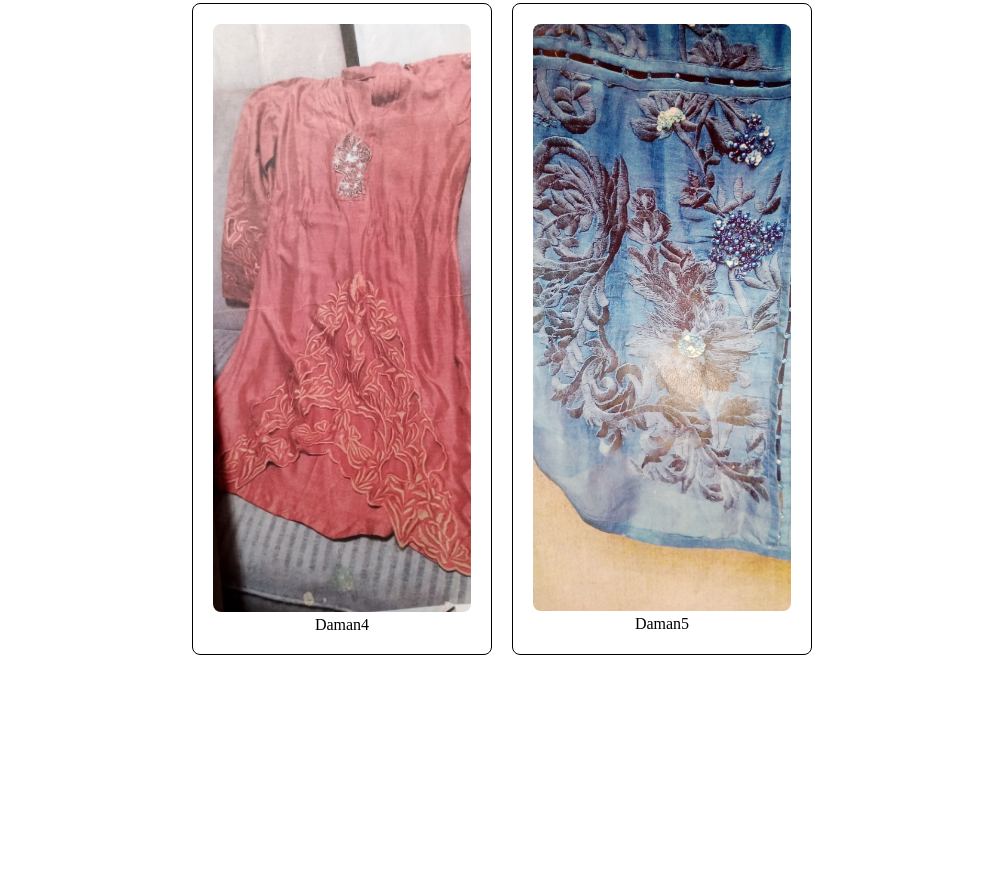
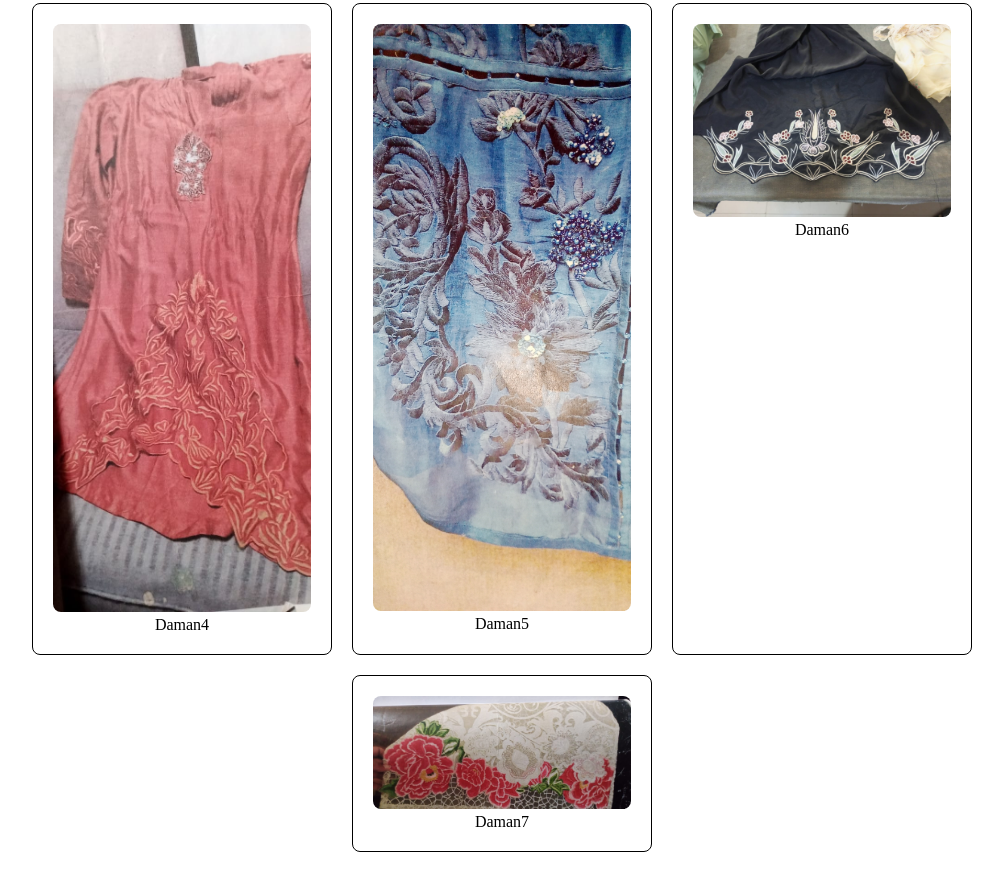
Before and after one commit to saifullahp/Design-by-Aiman-daman, a plain HTML site: page index.html in a window 1280 px wide. Shown: the part 750-1622 px from the top of the page, without its empty margins (138-1141 px from the left). Before the commit the page ends 1425 px from the top, so only its background shows below. Drawn offline with Linux system fonts and the light colour scheme.

Commit message:
Add files via upload

```diff
--- a/index.html
+++ b/index.html
@@ -38,6 +38,14 @@
 <img src="d5.jpg" >
 <p>Daman5</p>
 </div>
+<div class="card">
+<img src="d6.jpg" >
+<p>Daman6</p>
+</div>
+<div class="card">
+<img src="d7.jpg" >
+<p>Daman7</p>
+</div>
 </div>
 </section>
 <script src="jquery.js"></script>
```
Also changed, not shown: d6.jpg (added), d7.jpg (added).
